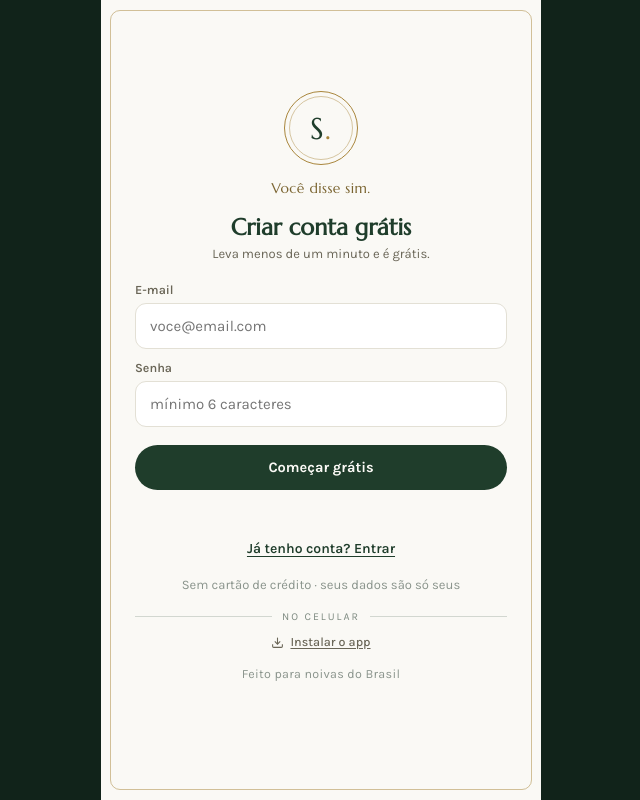
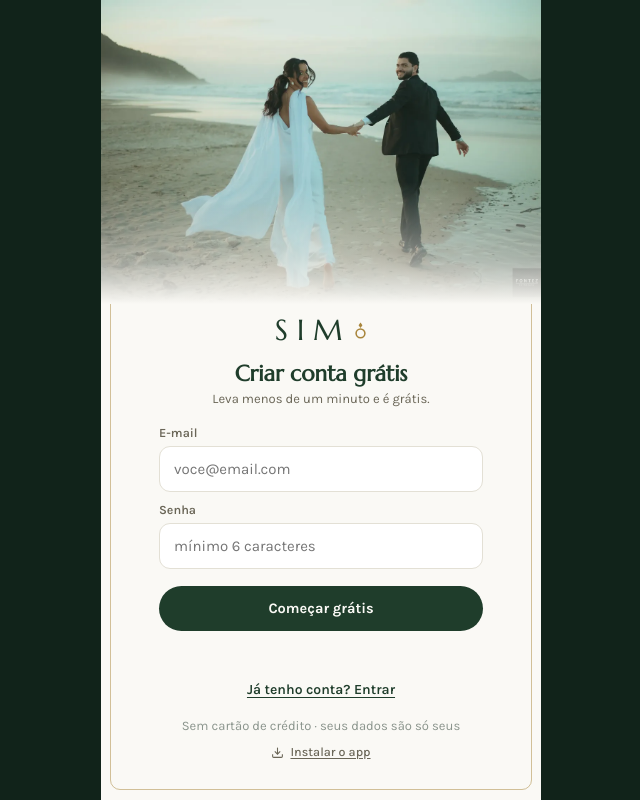
Before and after one commit to Contraktor2026/sim-noivas, a plain HTML site: page app.html in a window 1280 px wide. Shown: the whole page, without its empty margins (319-959 px from the left). Drawn offline with nearby package versions, Linux system fonts and the light colour scheme.

Commit message:
Login do app com foto em destaque no topo + formulario limpo

```diff
--- a/app.html
+++ b/app.html
@@ -448,13 +448,16 @@ p.sub{font-size:13px;color:var(--muted);margin-bottom:14px}
 #login .lgswitch:active{opacity:.55}
 #login .lginstall{display:inline-flex;align-items:center;gap:6px;margin:12px auto 0;background:none;border:0;color:var(--muted);font-family:var(--body);font-weight:500;font-size:12.5px;cursor:pointer;text-decoration:underline;text-underline-offset:2px}
 #login .lginstall:active{opacity:.55}
-#login.lgpage{background:var(--paper);justify-content:flex-start}
-#login .lgwrap{width:100%;max-width:372px;margin:auto;padding:40px 0;text-align:center}
-#login .lgwrap .brandring span{color:var(--green)}
-#login .lgkick{font-family:var(--display);font-size:14px;color:var(--gold-ink);letter-spacing:.4px;margin:-2px 0 16px}
-#login .lgwrap h3{font-family:var(--display);font-size:23px;color:var(--green);margin:0 0 5px;text-align:center}
-#login .lgwrap .ps{font-size:13px;color:var(--muted);margin:0 0 22px;text-align:center}
-#login .lgwrap .f{text-align:left;margin-bottom:12px}
+#login.lgpage{background:var(--paper);justify-content:flex-start;padding:0;overflow-y:auto}
+#login .lghero{position:relative;width:100%;height:38vh;min-height:228px;max-height:360px;flex:none;background-image:url('login.webp');background-size:cover;background-position:center 38%;background-repeat:no-repeat}
+#login .lghero::after{content:'';position:absolute;inset:0;pointer-events:none;background:linear-gradient(to bottom,transparent 60%,rgba(250,249,245,.5) 85%,var(--paper) 100%)}
+#login .lgwrap{width:100%;max-width:372px;margin:0 auto;padding:8px 24px calc(34px + env(safe-area-inset-bottom));text-align:center}
+#login .lgmark{font-family:var(--display);font-size:29px;letter-spacing:.30em;color:var(--green);display:inline-flex;align-items:center;gap:1px;margin:0 0 12px}
+#login .lgmark .rdot{display:inline-flex;color:var(--gold)}
+#login .lgmark .rdot svg{width:13px;height:auto}
+#login .lgwrap h3{font-family:var(--display);font-size:22px;color:var(--green);margin:0 0 4px;text-align:center}
+#login .lgwrap .ps{font-size:13px;color:var(--muted);margin:0 0 20px;text-align:center}
+#login .lgwrap .f{text-align:left;margin-bottom:11px}
 #login .lgwrap .f label{text-transform:none;letter-spacing:0;font-size:12.5px;font-weight:600;color:var(--muted)}
 #login .lgwrap input{border-radius:11px;padding:13px 14px;font-size:15px;background:#fff}
 #login .lgwrap input:focus{outline:none;border-color:var(--green);box-shadow:0 0 0 3px rgba(31,61,43,.10)}
@@ -609,9 +612,9 @@ p.sub{font-size:13px;color:var(--muted);margin-bottom:14px}
   </div>
 
   <div class="onb lgpage" id="login" style="display:none;z-index:58">
+    <div class="lghero"></div>
     <div class="lgwrap">
-      <div class="brandring"><span>S<i>.</i></span></div>
-      <div class="lgkick">Você disse sim.</div>
+      <div class="lgmark">SIM<span class="rdot"><svg viewBox="0 0 20 28" aria-hidden="true"><path d="M10 2.5 l3 4.2 -3 4.2 -3 -4.2 Z" fill="currentColor"/><circle cx="10" cy="19" r="6.8" fill="none" stroke="currentColor" stroke-width="2.4"/></svg></span></div>
       <h3 id="lgTitle">Criar conta grátis</h3>
       <div class="ps" id="lgSub">Leva menos de um minuto e é grátis.</div>
       <div class="f"><label>E-mail</label><input id="lgEmail" type="email" autocomplete="email" placeholder="voce@email.com"></div>
@@ -620,10 +623,8 @@ p.sub{font-size:13px;color:var(--muted);margin-bottom:14px}
       <p class="fine" id="lgMsg" style="text-align:center;margin-top:10px;min-height:18px"></p>
       <button class="lgswitch" onclick="toggleAuthMode()" id="lgSwitch">Já tenho conta? Entrar</button>
       <p class="fine lgreassure">Sem cartão de crédito · seus dados são só seus</p>
-      <div class="lgrule"><small>No celular</small></div>
       <button class="lginstall" id="btnInstall" onclick="doInstall()"><svg width="13" height="13" viewBox="0 0 24 24" fill="none" stroke="currentColor" stroke-width="2" style="vertical-align:-2px"><path d="M21 15v4a2 2 0 0 1-2 2H5a2 2 0 0 1-2-2v-4"/><polyline points="7 10 12 15 17 10"/><line x1="12" y1="15" x2="12" y2="3"/></svg>Instalar o app</button>
       <p class="fine" id="iosHint" style="display:none;margin-top:10px;text-align:center">No iPhone: toque em <b>Compartilhar</b> e depois em <b>Adicionar à Tela de Início</b>.<br>No Android: menu <b>⋮</b> do navegador → <b>Adicionar à tela inicial</b>.</p>
-      <div class="lgfoot">Feito para noivas do Brasil</div>
     </div>
   </div>
 
```
